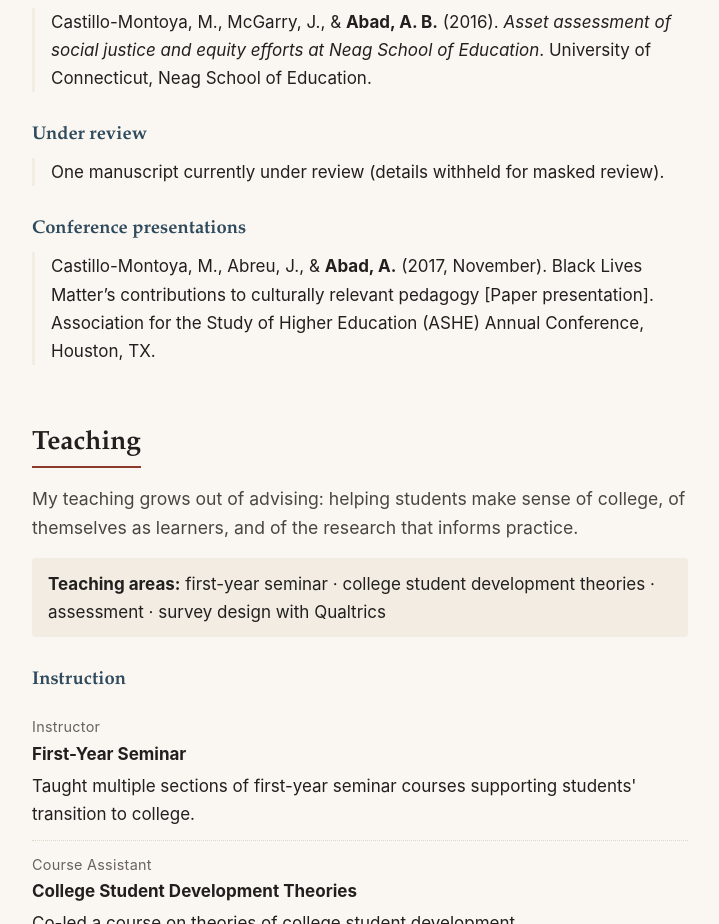
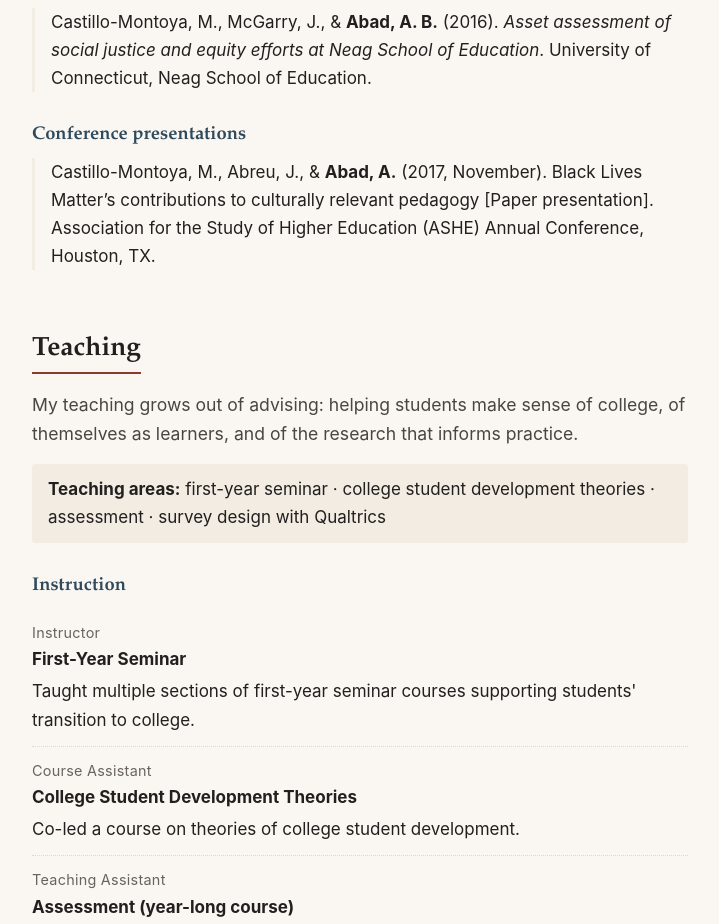
Before and after one commit to abdulbabad/abdulbabad.github.io, a plain HTML site: page index.html in a window 1280 px wide. Shown: the part 3961-4885 px from the top of the page, without its empty margins (280-999 px from the left). Drawn offline with Linux system fonts and the light colour scheme.

Commit message:
Add files via upload

```diff
--- a/index.html
+++ b/index.html
@@ -162,11 +162,6 @@
       <h3>Reports</h3>
       <div class="pub">
         <p class="cite">Castillo-Montoya, M., McGarry, J., &amp; <span class="me">Abad, A. B.</span> (2016). <em>Asset assessment of social justice and equity efforts at Neag School of Education</em>. University of Connecticut, Neag School of Education.</p>
-      </div>
-
-      <h3>Under review</h3>
-      <div class="pub">
-        <p>One manuscript currently under review (details withheld for masked review).</p>
       </div>
 
       <h3>Conference presentations</h3>
```
